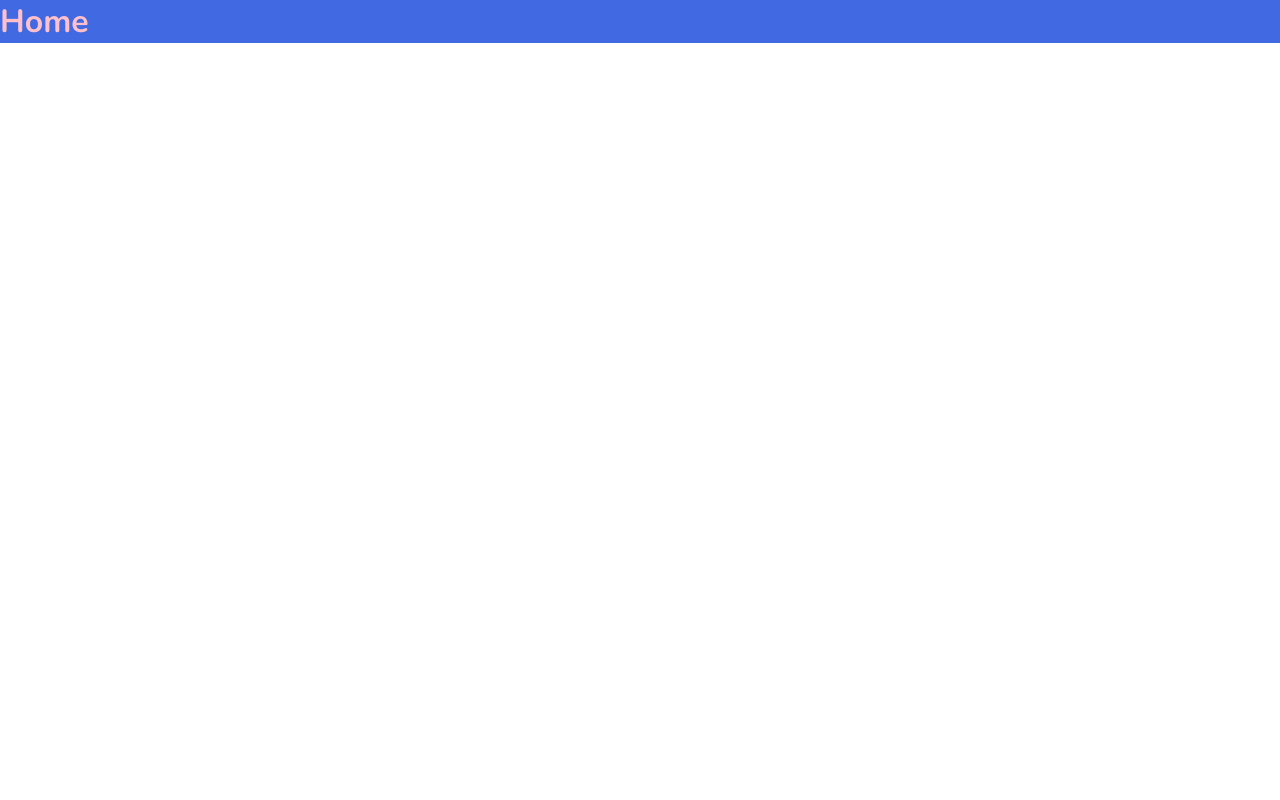
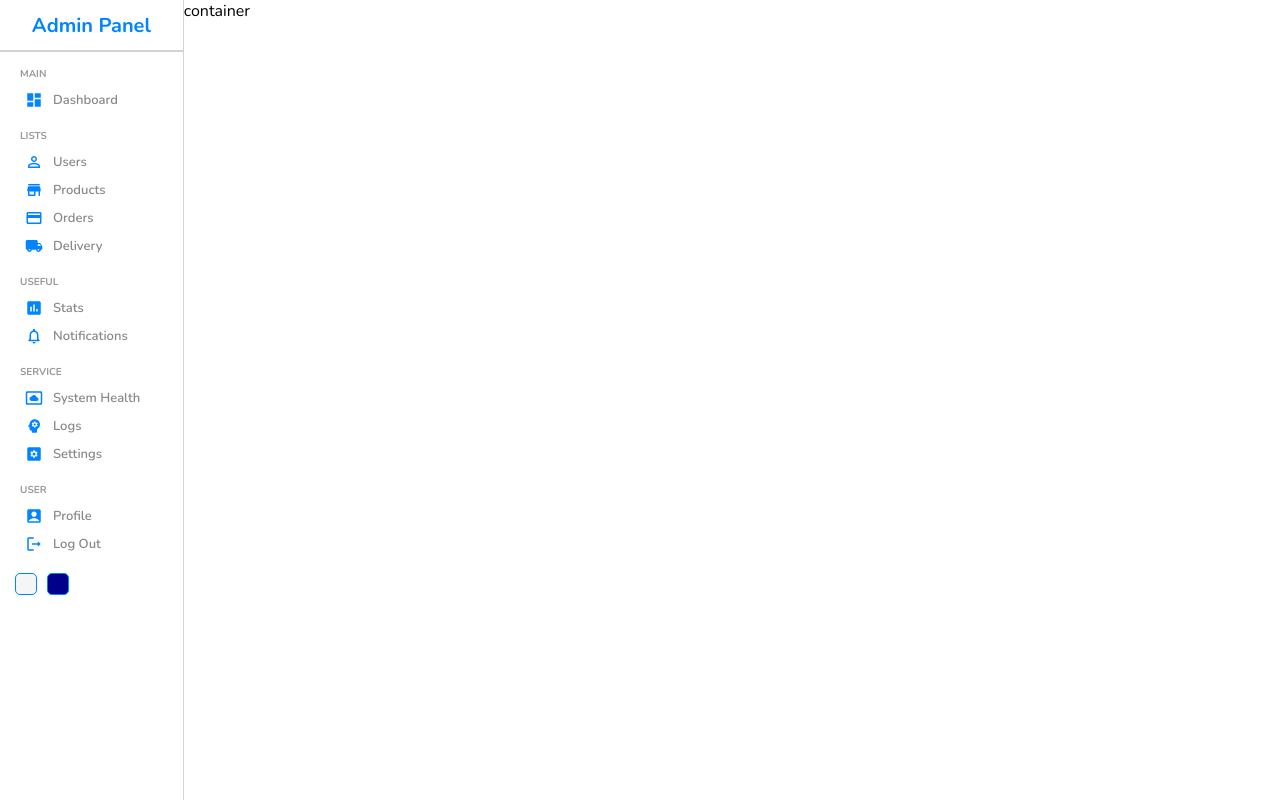
Before and after one commit to asish918/ReactJS-Admin-Panel, a React (Vite) app: page / in a window 1280 px wide. Built offline with nearby package versions, Linux system fonts and the light colour scheme.

Commit message:
Sidebar styled

```diff
--- a/index.html
+++ b/index.html
@@ -16,7 +16,7 @@
         margin: 0;
       }
     </style>
-  <title>Vite + React</title>
+  <title>React Admin Panel</title>
 </head>
 
 <body>
--- a/package.json
+++ b/package.json
@@ -9,6 +9,10 @@
     "preview": "vite preview"
   },
   "dependencies": {
+    "@emotion/react": "^11.10.0",
+    "@emotion/styled": "^11.10.0",
+    "@mui/icons-material": "^5.8.4",
+    "@mui/material": "^5.10.0",
     "react": "^18.2.0",
     "react-dom": "^18.2.0",
     "react-router-dom": "^6.3.0",
--- a/src/components/navbar/Navbar.jsx
+++ b/src/components/navbar/Navbar.jsx
@@ -2,7 +2,7 @@ import './navbar.scss'
 
 const Navbar = () => {
     return (
-        <div>Navbar</div>
+        <div className='navbar'>Navbar</div>
     )
 }
 
--- a/src/components/sidebar/Sidebar.jsx
+++ b/src/components/sidebar/Sidebar.jsx
@@ -1,8 +1,92 @@
 import './sidebar.scss'
+import DashboardIcon from '@mui/icons-material/Dashboard';
+import PersonOutlineOutlinedIcon from '@mui/icons-material/PersonOutlineOutlined';
+import StoreMallDirectoryRoundedIcon from '@mui/icons-material/StoreMallDirectoryRounded';
+import CreditCardRoundedIcon from '@mui/icons-material/CreditCardRounded';
+import LocalShippingRoundedIcon from '@mui/icons-material/LocalShippingRounded';
+import AssessmentRoundedIcon from '@mui/icons-material/AssessmentRounded';
+import NotificationsNoneRoundedIcon from '@mui/icons-material/NotificationsNoneRounded';
+import SettingsSystemDaydreamRoundedIcon from '@mui/icons-material/SettingsSystemDaydreamRounded';
+import PsychologyRoundedIcon from '@mui/icons-material/PsychologyRounded';
+import SettingsApplicationsRoundedIcon from '@mui/icons-material/SettingsApplicationsRounded';
+import AccountBoxRoundedIcon from '@mui/icons-material/AccountBoxRounded';
+import LogoutRoundedIcon from '@mui/icons-material/LogoutRounded';
 
 const Sidebar = () => {
     return (
-        <div>Sidebar</div>
+        <div className='sidebar'>
+            <div className="top"><span className="logo">Admin Panel</span></div>
+            <hr />
+
+            <div className="center">
+                <ul>
+                    <p className="title">MAIN</p>
+                    <li>
+                        <DashboardIcon className='icon' />
+                        <span>Dashboard</span>
+                    </li>
+
+                    <p className="title">LISTS</p>
+
+                    <li>
+                        <PersonOutlineOutlinedIcon className='icon' />
+                        <span>Users</span>
+                    </li>
+                    <li>
+                        <StoreMallDirectoryRoundedIcon className='icon' />
+                        <span>Products</span>
+                    </li>
+                    <li>
+                        <CreditCardRoundedIcon className='icon' />
+                        <span>Orders</span>
+                    </li>
+                    <li>
+                        <LocalShippingRoundedIcon className='icon' />
+                        <span>Delivery</span>
+                    </li>
+                    <p className="title">USEFUL</p>
+                    <li>
+                        <AssessmentRoundedIcon className='icon' />
+                        <span>Stats</span>
+                    </li>
+                    <li>
+                        <NotificationsNoneRoundedIcon className='icon' />
+                        <span>Notifications</span>
+                    </li>
+
+                    <p className="title">SERVICE</p>
+
+                    <li>
+                        <SettingsSystemDaydreamRoundedIcon className='icon' />
+                        <span>System Health</span>
+                    </li>
+                    <li>
+                        <PsychologyRoundedIcon className='icon' />
+                        <span>Logs</span>
+                    </li>
+                    <li>
+                        <SettingsApplicationsRoundedIcon className='icon' />
+                        <span>Settings</span>
+                    </li>
+
+                    <p className="title">USER</p>
+
+                    <li>
+                        <AccountBoxRoundedIcon className='icon' />
+                        <span>Profile</span>
+                    </li>
+                    <li>
+                        <LogoutRoundedIcon className='icon' />
+                        <span>Log Out</span>
+                    </li>
+                </ul>
+            </div>
+
+            <div className="bottom">
+                <div className="colorOption"></div>
+                <div className="colorOption"></div>
+            </div>
+        </div>
     )
 }
 
--- a/src/components/sidebar/sidebar.scss
+++ b/src/components/sidebar/sidebar.scss
@@ -0,0 +1,90 @@
+.sidebar {
+    flex: 1;
+    border-right: 0.5px solid lightgray;
+    min-height: 100vh;
+    background-color: white;
+
+    .top {
+        height: 50px;
+        display: flex;
+        align-items: center;
+        justify-content: center;
+
+        .logo {
+            font-size: 20px;
+            font-weight: bold;
+            color: rgb(0, 132, 255);
+        }
+    }
+
+    hr {
+        height: 0;
+        border: 0.5px solid lightgray;
+    }
+
+    .center {
+        padding-left: 10px;
+
+        ul {
+            list-style: none;
+            margin: 0;
+            padding: 0;
+            padding-left: 10px;
+
+            .title {
+                font-size: 10px;
+                font-weight: bold;
+                color: #999;
+                margin-top: 15px;
+                margin-bottom: 5px;
+            }
+
+            li {
+                display: flex;
+                align-items: center;
+                padding: 5px;
+                cursor: pointer;
+                width: fit-content;
+
+                &:hover {
+                    background-color: rgb(210, 254, 255);
+                }
+
+                .icon {
+                    font-size: 18px;
+                    color: rgb(0, 132, 255);
+
+                }
+
+                span {
+                    font-size: 13px;
+                    font-weight: 600;
+                    color: #888;
+                    margin-left: 10px;
+                }
+            }
+        }
+    }
+
+    .bottom {
+        display: flex;
+        align-items: center;
+        margin: 10px;
+
+        .colorOption {
+            width: 20px;
+            height: 20px;
+            border-radius: 5px;
+            border: 1px solid rgb(0, 132, 255);
+            cursor: pointer;
+            margin: 5px;
+
+            &:nth-child(1) {
+                background-color: whitesmoke;
+            }
+            &:nth-child(2) {
+                background-color: darkblue;
+            }
+        }
+    }
+}
--- a/src/pages/home/Home.jsx
+++ b/src/pages/home/Home.jsx
@@ -1,10 +1,15 @@
 import React from "react";
 import "./home.scss"
+import Navbar from "../../components/navbar/Navbar";
+import Sidebar from "../../components/sidebar/Sidebar";
 
 const Home = () => {
     return (
         <div className="home">
-            <h1 className="title">Home</h1>
+            <Sidebar />
+            <div className="homeContainer">
+                container
+            </div>
         </div>
 
     )
--- a/src/pages/home/home.scss
+++ b/src/pages/home/home.scss
@@ -1,7 +1,7 @@
 .home {
-    background-color: royalblue;
+    display: flex;
 
-    .title {
-        color: pink;
+    .homeContainer {
+        flex: 6;
     }
 }
```
Also changed, not shown: 1 other file (tests, documents, lock files or other folders).
